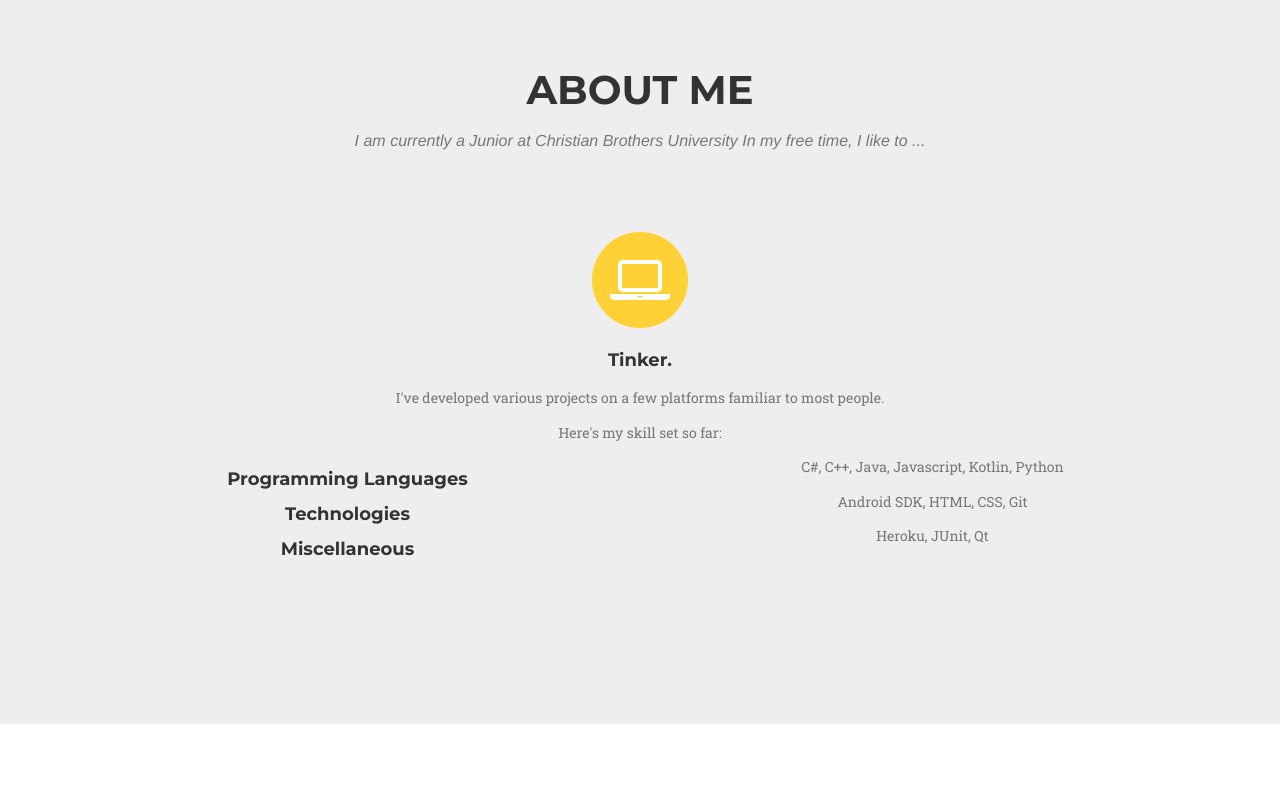
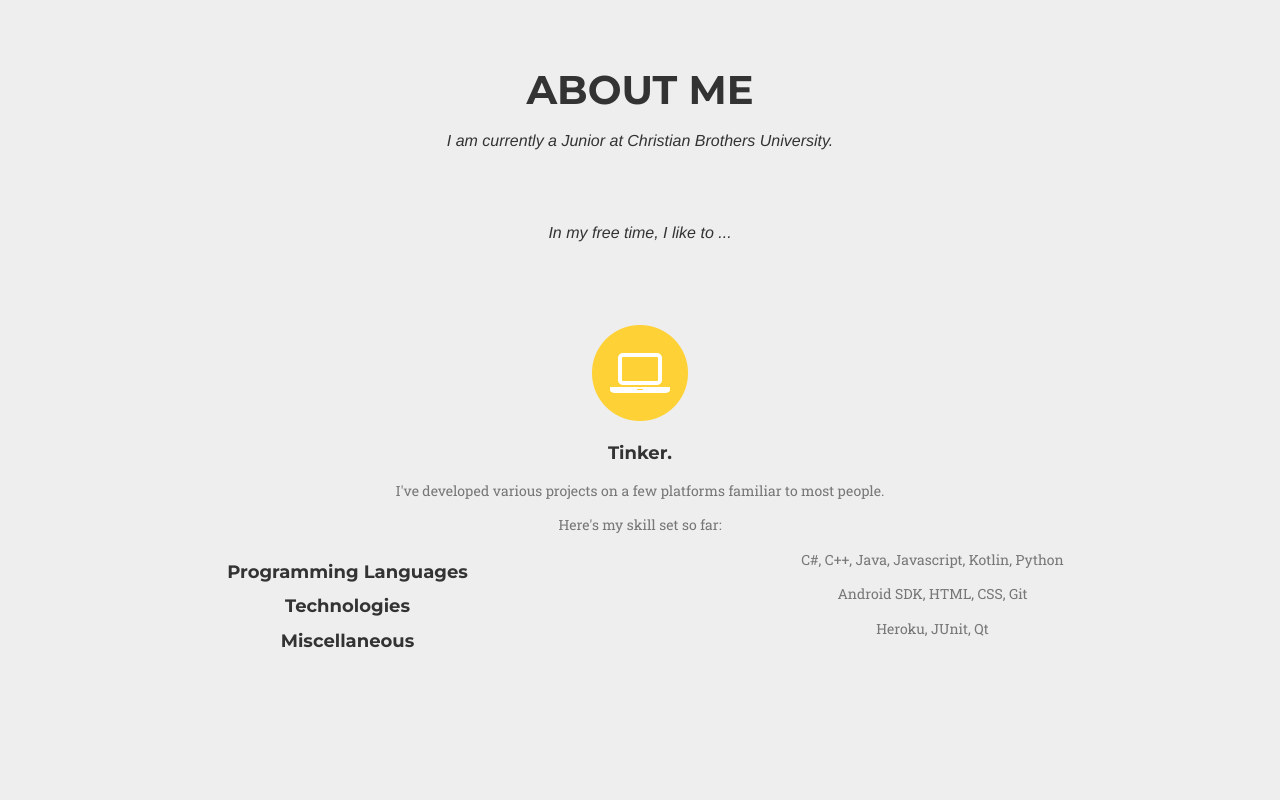
Before and after one commit to Soapy/soapy.github.io, a website: page index.html in a window 1280 px wide. Shown: the part 840-1640 px from the top of the page. Drawn offline with nearby package versions, Linux system fonts and the light colour scheme; a web font is replaced by a local one.

Commit message:
updated formatting for about me section

```diff
--- a/index.html
+++ b/index.html
@@ -92,7 +92,8 @@
             <div class="row">
                 <div class="col-lg-12 text-center">
                     <h2 class="section-heading">About Me</h2>
-                    <h3 class="section-subheading text-muted">I am currently a Junior at Christian Brothers University In my free time, I like to ...</h3>
+                    <h3 class="section-subheading">I am currently a Junior at Christian Brothers University.</h3>
+                    <h3 class="section-subheading">In my free time, I like to ...</h3>
                 </div>
             </div>
             <div class="row text-center">
@@ -221,7 +222,6 @@
                 </div>
                 <div class="col-md-4">
                     <ul class="list-inline social-buttons">
-                        <li><a href="mailto:stefanheng360@gmail.com"><i class="fa fa-laptop"></i></a>
                         <li><a href="https://github.com/Soapy"><i class="fa fa-github"></i></a>
                         <li><a href="https://www.linkedin.com/in/stefan-heng/"><i class="fa fa-linkedin"></i></a>
                         </li>
```
